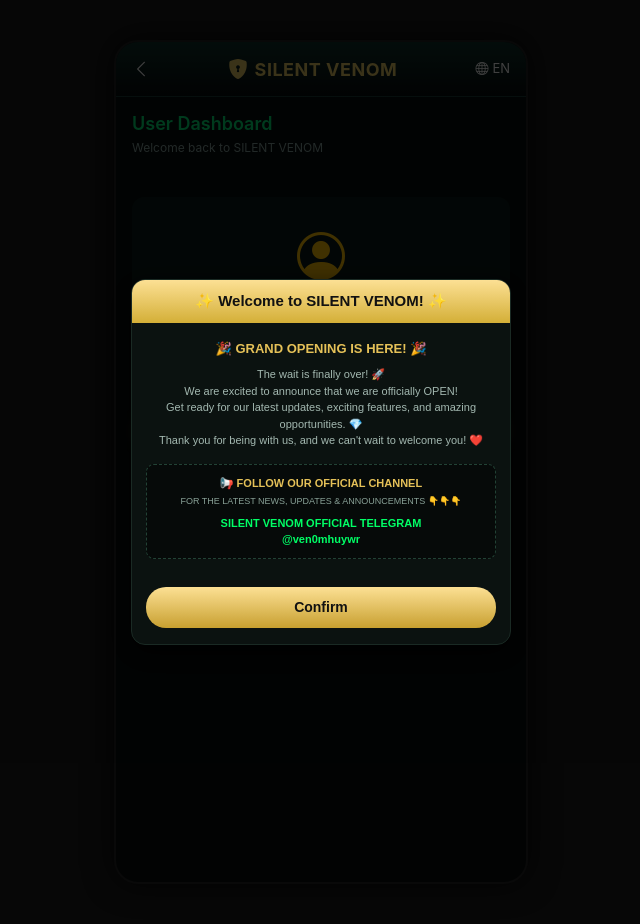
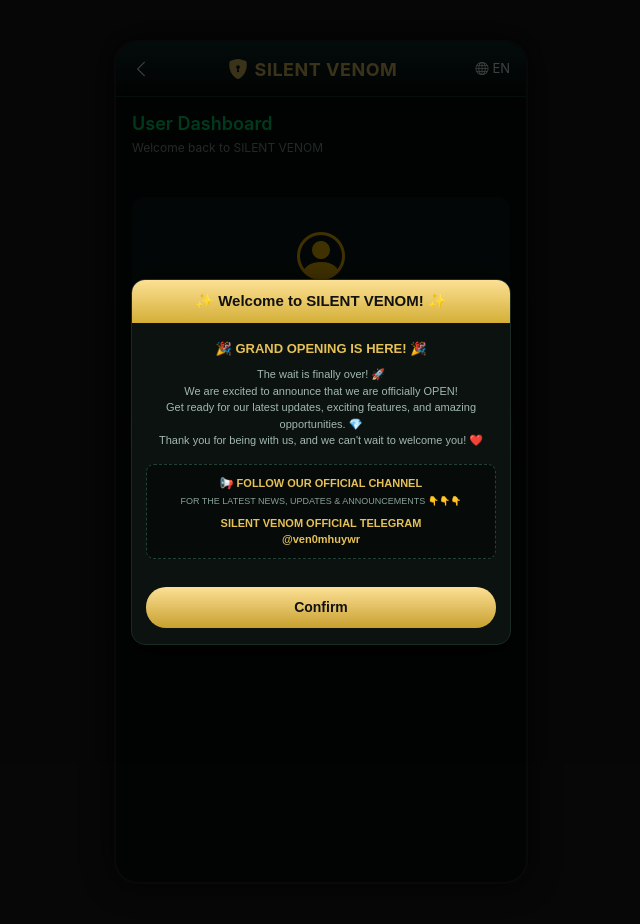
Before and after one commit to akshay20017chauhan-hub/SILENT_VENOM, a Flask app: page /dashboard in a window 1280 px wide. Shown: the whole page, without its empty margins (319-959 px from the left). Run offline with Flask 3, Linux system fonts and the light colour scheme; a user stored in the database is signed in.

Commit message:
Update base.html

```diff
--- a/templates/base.html
+++ b/templates/base.html
@@ -87,7 +87,7 @@
     .sv-telegram-btn {
       display: block;
       margin-top: 6px;
-      color: #00ff66;
+      color: #e5c158;
       font-size: 11px;
       font-weight: bold;
       text-decoration: none;
```
